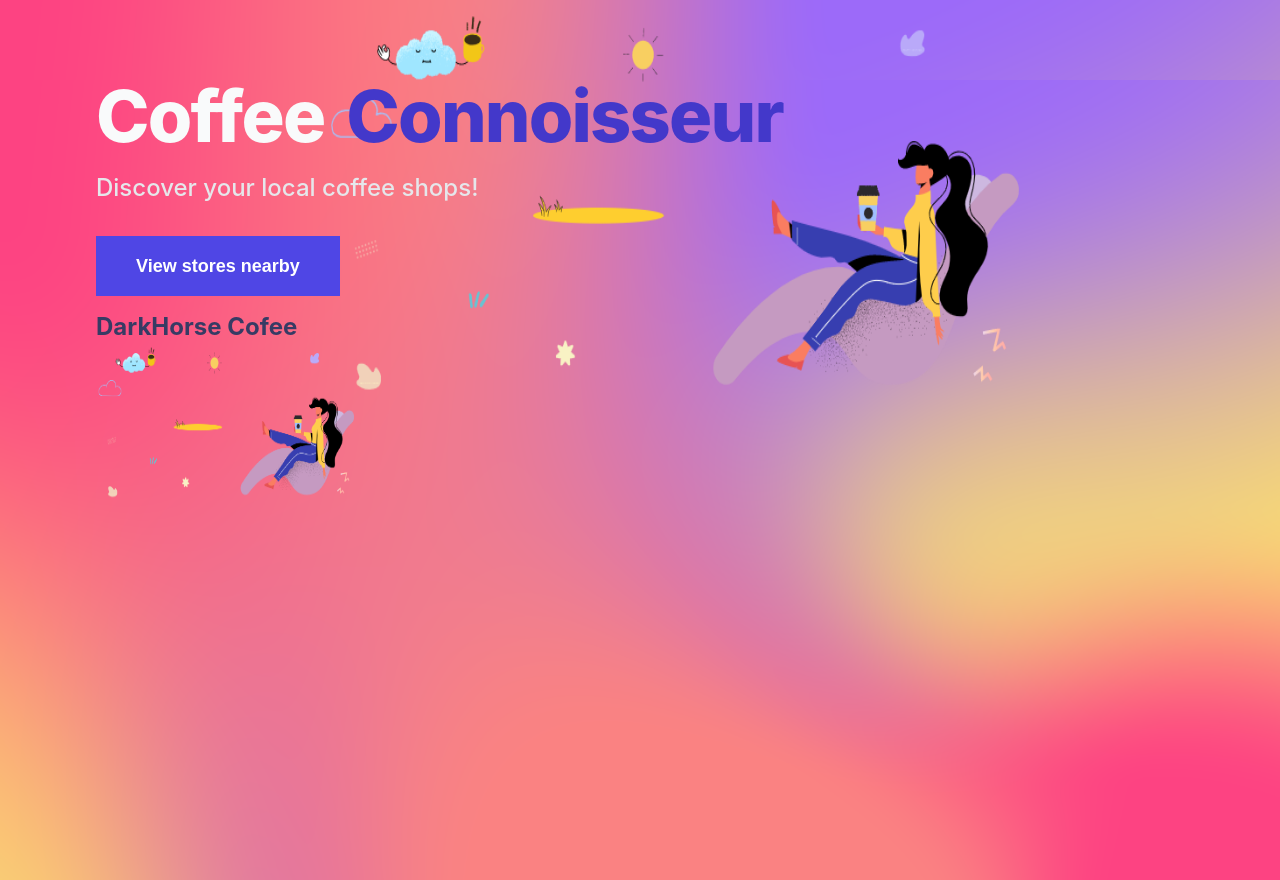
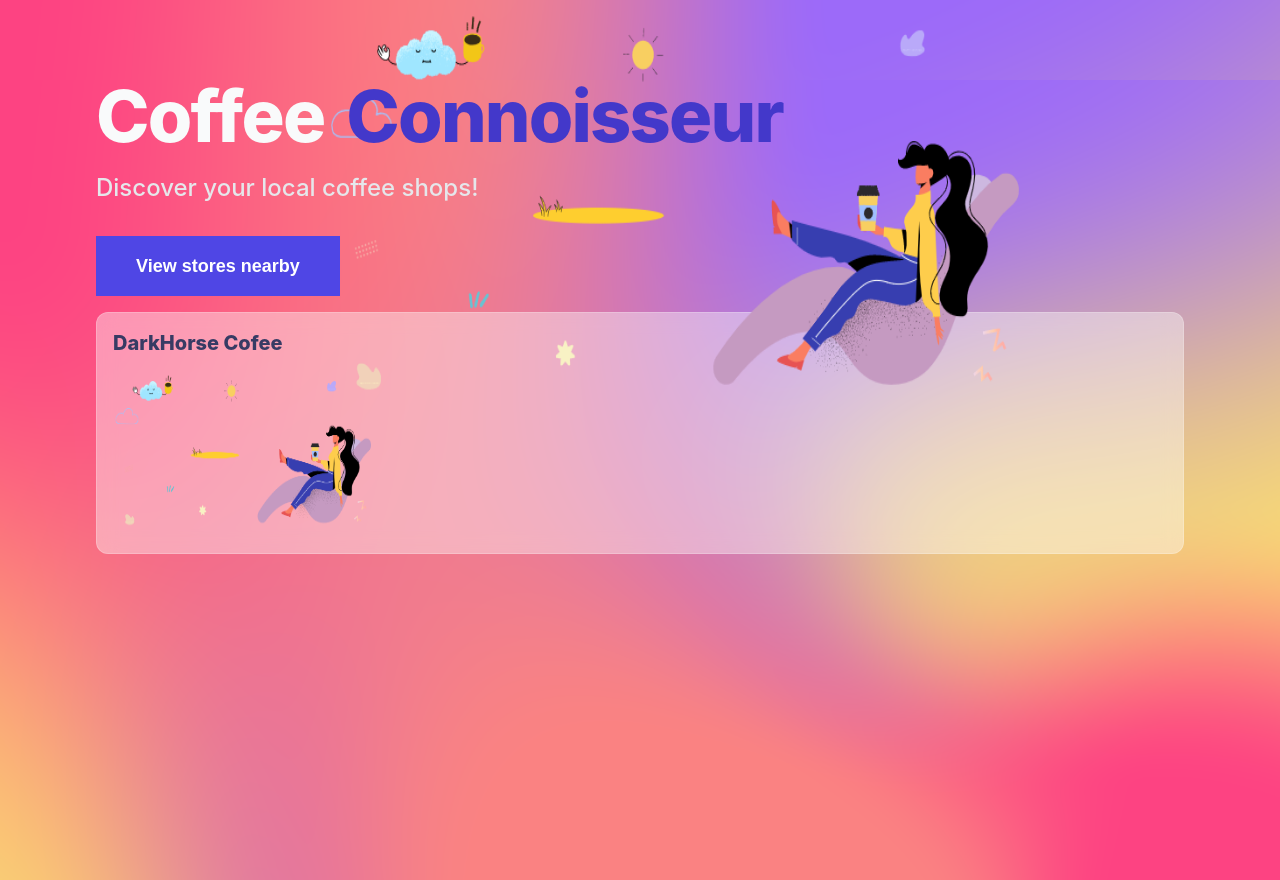
Before and after one commit to mjvinti/discover-coffee-stores, a Next.js app: page / in a window 1280 px wide. Built offline with nearby package versions, Linux system fonts and the light colour scheme.

Commit message:
added card component styling

```diff
--- a/components/Card.js
+++ b/components/Card.js
@@ -1,11 +1,26 @@
 import Image from "next/image";
 import Link from "next/link";
+import cls from "classnames";
+
+import styles from "./Card.module.css";
 
 const Card = ({ href, imgUrl, name }) => {
   return (
-    <Link href={href}>
-      <h2>{name}</h2>
-      <Image alt={name} height={160} src={imgUrl} width={260} />
+    <Link className={styles.cardLink} href={href}>
+      <div className={cls("glass", styles.container)}>
+        <div className={styles.cardHeaderWrapper}>
+          <h2 className={styles.cardHeader}>{name}</h2>
+        </div>
+        <div className={styles.cardImageWrapper}>
+          <Image
+            alt={name}
+            className={styles.cardImage}
+            height={160}
+            src={imgUrl}
+            width={260}
+          />
+        </div>
+      </div>
     </Link>
   );
 };
--- a/components/Card.module.css
+++ b/components/Card.module.css
@@ -0,0 +1,56 @@
+.cardLink {
+  margin: auto;
+  --tw-shadow: 0 20px 25px -5px rgba(0, 0, 0, 0.1),
+    0 10px 10px -5px rgba(0, 0, 0, 0.04);
+  box-shadow: 0 0 transparent, 0 0 #0000, 0 0 transparent, 0 0 #0000,
+    0 0 transparent;
+
+  border-color: var(--text-white-100);
+  border-radius: 0.75rem;
+}
+
+.container {
+  border-radius: 0.75rem;
+  padding-top: 0.25rem;
+  padding-bottom: 0.25rem;
+  padding-bottom: 1.25rem;
+  padding-left: 1rem;
+  padding-right: 1rem;
+
+  backdrop-filter: blur(10px);
+}
+
+.cardHeaderWrapper {
+  margin-top: 0.75rem;
+  margin-bottom: 0.75rem;
+}
+
+.cardHeader {
+  text-overflow: ellipsis;
+  white-space: nowrap;
+  font-size: 1.25rem;
+  line-height: 1.75rem;
+  font-weight: 800;
+  overflow: hidden;
+  width: 16rem;
+}
+
+.cardImageWrapper {
+  color: var(--text-white-100);
+}
+
+.cardImage {
+  border-radius: 0.75rem;
+}
+
+@media (min-width: 1024px) {
+  .cardHeader {
+    width: 16rem;
+  }
+}
+
+@media (min-width: 768px) {
+  .cardHeader {
+    width: 16rem;
+  }
+}
--- a/package.json
+++ b/package.json
@@ -10,6 +10,7 @@
   },
   "dependencies": {
     "@next/font": "13.4.3",
+    "classnames": "^2.3.2",
     "eslint": "8.41.0",
     "eslint-config-next": "13.4.3",
     "next": "13.4.3",
--- a/styles/globals.css
+++ b/styles/globals.css
@@ -48,6 +48,18 @@
   outline: 5px auto -webkit-focus-ring-color;
 }
 
+.glass {
+  background: hsla(0, 0%, 100%, 0.4);
+  -webkit-backdrop-filter: blur(10px);
+  backdrop-filter: blur(10px);
+  border: 1px solid hsla(0, 0%, 100%, 0.2);
+}
+
+.glass:hover {
+  background: hsla(0, 0%, 100%, 0.7);
+  border: 1px solid #fff;
+}
+
 :root {
   --text-black: rgba(17, 24, 39, 1);
   --text-purple: rgba(67, 56, 202, 1);
```
Also changed, not shown: 1 other file (tests, documents, lock files or other folders).
